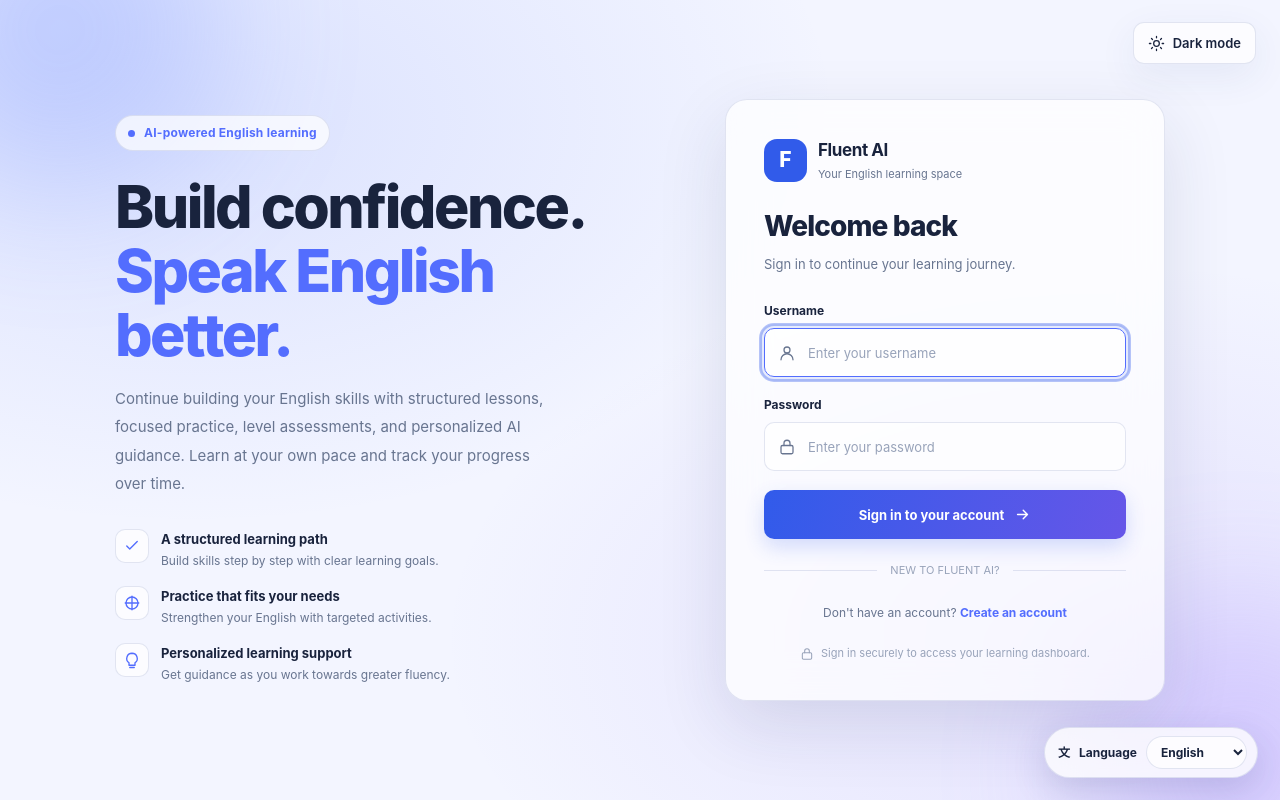
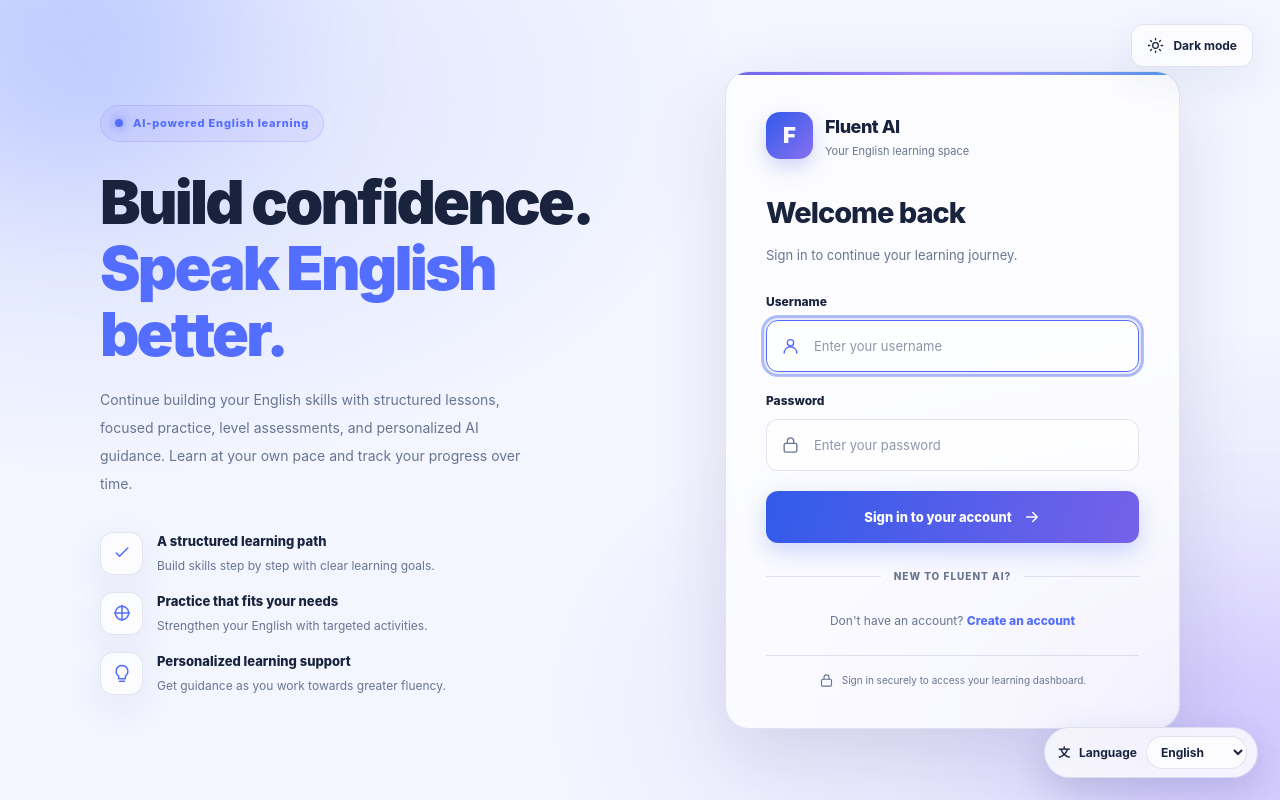
Before and after one commit to adnan-15/FLUENT_Ai, a Django app: page /login/ in a window 1280 px wide. Run offline with Django 5.2, Linux system fonts and the light colour scheme.

Commit message:
Update login.html

```diff
--- a/fluent_ai/learning/templates/login.html
+++ b/fluent_ai/learning/templates/login.html
@@ -5,8 +5,14 @@
 
 {% block extra_css %}
 <style>
-    /* Login page only — does not change other pages */
+/* =========================================================
+   FLUENT AI — PREMIUM LOGIN EXPERIENCE
+========================================================= */
+
 .login-page {
+    --login-accent: #6d63e9;
+    --login-accent-two: #9278f4;
+
     position: relative;
     isolation: isolate;
     display: flex;
@@ -14,11 +20,11 @@
     justify-content: center;
     min-height: 100vh;
     min-height: 100dvh;
-        padding: 32px 18px;
+    padding: 38px 24px;
     overflow: hidden;
     background:
-            radial-gradient(ellipse at 15% 15%, rgba(91, 124, 250, .16), transparent 42%),
-            radial-gradient(ellipse at 85% 80%, rgba(124, 92, 246, .13), transparent 42%),
+        radial-gradient(ellipse at 8% 12%, rgba(91,124,250,.17), transparent 38%),
+        radial-gradient(ellipse at 92% 88%, rgba(124,92,246,.16), transparent 38%),
         var(--bg);
 }
 
@@ -31,50 +37,53 @@
 .login-glow {
     position: absolute;
     z-index: -1;
-        width: 320px;
-        height: 320px;
+    width: 350px;
+    height: 350px;
     border-radius: 50%;
-        filter: blur(75px);
-        opacity: .28;
+    filter: blur(85px);
+    opacity: .25;
     pointer-events: none;
 }
 
 .login-glow-one {
-        top: -130px;
-        left: -100px;
+    top: -170px;
+    left: -110px;
     background: #6685ff;
 }
 
 .login-glow-two {
-        right: -120px;
-        bottom: -130px;
+    right: -150px;
+    bottom: -160px;
     background: #9a78ff;
 }
 
+/* THEME BUTTON */
+
 .login-theme-button {
     position: absolute;
-        top: 22px;
-        right: 24px;
+    top: 24px;
+    right: 27px;
+    z-index: 5;
     display: inline-flex;
     align-items: center;
     justify-content: center;
-        gap: 8px;
-        min-height: 42px;
-        padding: 0 14px;
+    gap: 9px;
+    min-height: 43px;
+    padding: 0 15px;
     border: 1px solid var(--border);
-        border-radius: 11px;
+    border-radius: 12px;
     color: var(--text);
     background: var(--surface);
     box-shadow: var(--shadow);
-        font-size: 13px;
-        font-weight: 600;
+    font-size: 12px;
+    font-weight: 750;
     cursor: pointer;
-        transition: background .2s ease, transform .2s ease;
+    transition: .2s ease;
 }
 
 .login-theme-button:hover {
-        background: var(--surface-secondary);
-        transform: translateY(-1px);
+    border-color: var(--primary);
+    transform: translateY(-2px);
 }
 
 .login-theme-button svg {
@@ -87,48 +96,51 @@
     stroke-linejoin: round;
 }
 
+/* MAIN LAYOUT */
+
 .login-layout {
     display: grid;
-        grid-template-columns: minmax(0, 1fr) minmax(340px, 440px);
+    grid-template-columns: minmax(0, 1fr) minmax(350px, 455px);
     align-items: center;
-        gap: clamp(36px, 7vw, 100px);
-        width: min(1050px, 100%);
+    gap: clamp(40px, 7vw, 105px);
+    width: min(1080px, 100%);
     margin: auto;
 }
 
 .login-intro {
-        max-width: 490px;
+    max-width: 510px;
     padding: 20px 0;
 }
 
 .login-eyebrow {
     display: inline-flex;
     align-items: center;
-        gap: 9px;
-        padding: 8px 12px;
-        border: 1px solid var(--border);
+    gap: 10px;
+    padding: 9px 14px;
+    border: 1px solid rgba(139,124,255,.25);
     border-radius: 999px;
     color: var(--primary);
-        background: var(--surface);
-        font-size: 12px;
-        font-weight: 700;
-        letter-spacing: .25px;
+    background: rgba(139,124,255,.09);
+    font-size: 11px;
+    font-weight: 800;
+    letter-spacing: .8px;
 }
 
 .login-eyebrow-dot {
-        width: 7px;
-        height: 7px;
+    width: 8px;
+    height: 8px;
     border-radius: 50%;
     background: var(--primary);
+    box-shadow: 0 0 11px var(--primary);
 }
 
 .login-intro h1 {
-        margin: 24px 0 18px;
+    margin: 27px 0 18px;
     color: var(--text);
-        font-size: clamp(36px, 5vw, 59px);
-        font-weight: 780;
-        letter-spacing: -2.5px;
-        line-height: 1.08;
+    font-size: clamp(39px, 5.1vw, 61px);
+    font-weight: 900;
+    letter-spacing: -2.8px;
+    line-height: 1.09;
     overflow-wrap: anywhere;
 }
 
@@ -137,43 +149,43 @@
 }
 
 .login-intro-copy {
-        max-width: 440px;
+    max-width: 445px;
+    margin: 0;
     color: var(--muted);
-        font-size: 15px;
-        line-height: 1.9;
+    font-size: 14px;
+    line-height: 2;
 }
+
+/* BENEFITS */
 
 .login-benefits {
     display: grid;
-        gap: 15px;
-        margin-top: 30px;
+    gap: 17px;
+    margin-top: 34px;
 }
 
 .login-benefit {
     display: flex;
-        align-items: flex-start;
-        gap: 12px;
-        color: var(--text);
-        font-size: 13px;
-        line-height: 1.6;
+    align-items: center;
+    gap: 14px;
 }
 
 .login-benefit-icon {
-        display: flex;
-        flex: 0 0 34px;
-        align-items: center;
-        justify-content: center;
-        width: 34px;
-        height: 34px;
+    display: grid;
+    width: 43px;
+    height: 43px;
+    flex: 0 0 43px;
+    place-items: center;
     border: 1px solid var(--border);
-        border-radius: 10px;
+    border-radius: 13px;
     color: var(--primary);
     background: var(--surface);
+    box-shadow: var(--shadow);
 }
 
 .login-benefit-icon svg {
-        width: 18px;
-        height: 18px;
+    width: 20px;
+    height: 20px;
     fill: none;
     stroke: currentColor;
     stroke-width: 1.8;
@@ -183,119 +195,149 @@
 
 .login-benefit strong {
     display: block;
-        margin-bottom: 2px;
+    margin-bottom: 4px;
+    color: var(--text);
     font-size: 13px;
-        font-weight: 700;
+    font-weight: 800;
 }
 
 .login-benefit span {
     display: block;
     color: var(--muted);
     font-size: 12px;
+    line-height: 1.6;
 }
 
+/* LOGIN CARD */
+
 .login-card {
+    position: relative;
     width: 100%;
     min-width: 0;
-        padding: clamp(25px, 4vw, 38px);
+    overflow: hidden;
+    padding: clamp(27px, 4vw, 40px);
     border: 1px solid var(--border);
-        border-radius: 22px;
+    border-radius: 24px;
     background: var(--surface);
-        box-shadow: 0 24px 70px rgba(30, 45, 90, .12);
+    box-shadow: 0 25px 75px rgba(35,45,90,.13);
+    backdrop-filter: blur(20px);
+    -webkit-backdrop-filter: blur(20px);
+}
+
+.login-card::before {
+    content: "";
+    position: absolute;
+    top: 0;
+    left: 0;
+    width: 100%;
+    height: 3px;
+    background: linear-gradient(
+        90deg,
+        #6d63e9,
+        #a58bff,
+        #5599e8
+    );
 }
 
 html[data-theme="dark"] .login-card {
-        background: rgba(26, 34, 48, .94);
-        box-shadow: 0 24px 70px rgba(0, 0, 0, .25);
+    background: rgba(24,32,55,.92);
+    box-shadow: 0 25px 75px rgba(0,0,0,.28);
 }
 
-    .login-card-header {
-        margin-bottom: 27px;
-        text-align: left;
-    }
+/* BRAND */
 
 .login-logo {
     display: flex;
     align-items: center;
-        gap: 11px;
-        margin-bottom: 27px;
+    gap: 12px;
+    margin-bottom: 32px;
 }
 
 .login-logo-mark {
-        display: flex;
-        flex: 0 0 43px;
-        align-items: center;
-        justify-content: center;
-        width: 43px;
-        height: 43px;
-        border-radius: 13px;
+    display: grid;
+    width: 47px;
+    height: 47px;
+    flex: 0 0 47px;
+    place-items: center;
+    border-radius: 14px;
     color: #fff;
-        background: #315bea;
-        font-size: 21px;
-        font-weight: 800;
+    background: linear-gradient(135deg,#315bea,#8870f0);
+    box-shadow: 0 8px 20px rgba(75,88,220,.25);
+    font-size: 22px;
+    font-weight: 900;
 }
 
 html[data-theme="dark"] .login-logo-mark {
     color: #111827;
-        background: #91aaff;
+    background: linear-gradient(135deg,#91aaff,#b1a5ff);
 }
 
 .login-logo-name {
     color: var(--text);
-        font-size: 17px;
-        font-weight: 750;
-        letter-spacing: -.4px;
+    font-size: 18px;
+    font-weight: 850;
+    letter-spacing: -.5px;
 }
 
 .login-logo-subtitle {
-        margin-top: 2px;
+    margin-top: 3px;
     color: var(--muted);
     font-size: 11px;
 }
 
+/* CARD HEADING */
+
+.login-card-header {
+    margin-bottom: 26px;
+}
+
 .login-card-header h2 {
+    margin: 0;
     color: var(--text);
-        font-size: 28px;
-        font-weight: 760;
-        letter-spacing: -.9px;
-        line-height: 1.25;
+    font-size: 29px;
+    font-weight: 850;
+    letter-spacing: -1px;
 }
 
 .login-card-header p {
-        margin-top: 9px;
+    margin: 9px 0 0;
     color: var(--muted);
     font-size: 13px;
-        line-height: 1.7;
+    line-height: 1.8;
 }
 
+/* MESSAGES */
+
 .login-message {
-        padding: 12px 13px;
-        margin-bottom: 17px;
+    padding: 13px 14px;
+    margin-bottom: 18px;
     border: 1px solid var(--border);
-        border-radius: 9px;
+    border-radius: 11px;
     color: var(--text);
     background: var(--surface-secondary);
     font-size: 12px;
-        line-height: 1.6;
+    line-height: 1.7;
     overflow-wrap: anywhere;
 }
 
 .login-message-error {
     color: var(--danger);
-    background: color-mix(in srgb, var(--danger) 8%, var(--surface));
-    border-color: color-mix(in srgb, var(--danger) 30%, var(--border));
+    background: color-mix(in srgb,var(--danger) 8%,var(--surface));
+    border-color: color-mix(in srgb,var(--danger) 30%,var(--border));
 }
 
+/* FORM */
+
 .login-form-group {
-        margin-bottom: 19px;
+    margin-bottom: 20px;
 }
 
 .login-form-group label {
     display: block;
-        margin-bottom: 8px;
+    margin-bottom: 9px;
     color: var(--text);
     font-size: 12px;
-        font-weight: 700;
+    font-weight: 800;
 }
 
 .login-input-wrap {
@@ -305,12 +347,13 @@
 .login-input-icon {
     position: absolute;
     top: 50%;
-        left: 14px;
-        width: 18px;
-        height: 18px;
+    left: 15px;
+    width: 19px;
+    height: 19px;
     color: var(--muted);
     pointer-events: none;
     transform: translateY(-50%);
+    transition: color .2s ease;
 }
 
 .login-input-icon svg {
@@ -328,52 +371,59 @@
     display: block;
     width: 100%;
     min-width: 0;
-        min-height: 49px;
-        padding: 12px 14px 12px 43px;
+    min-height: 52px;
+    padding: 13px 15px 13px 47px;
     border: 1px solid var(--border);
-        border-radius: 10px;
+    border-radius: 12px;
     outline: none;
     color: var(--text);
     background: var(--surface-secondary);
+    font-family: inherit;
     font-size: 13px;
-        transition: border-color .18s ease, box-shadow .18s ease,
-                    background .18s ease;
+    transition: border-color .2s ease, box-shadow .2s ease, background .2s ease;
 }
 
 .login-input::placeholder {
-        color: var(--subtle);
-        opacity: 1;
+    color: var(--muted);
+    opacity: .75;
 }
 
 .login-input:focus {
     border-color: var(--primary);
     background: var(--surface);
-        box-shadow: 0 0 0 4px rgba(49, 91, 234, .11);
+    box-shadow: 0 0 0 4px rgba(109,99,233,.12);
 }
+
+.login-input-wrap:focus-within .login-input-icon {
+    color: var(--primary);
+}
+
+/* SUBMIT BUTTON */
 
 .login-submit {
     display: flex;
     align-items: center;
     justify-content: center;
-        gap: 10px;
+    gap: 11px;
     width: 100%;
-        min-height: 49px;
-        margin-top: 7px;
-        padding: 12px 18px;
+    min-height: 52px;
+    margin-top: 8px;
+    padding: 13px 18px;
     border: 0;
-        border-radius: 10px;
+    border-radius: 12px;
     color: #fff;
-        background: linear-gradient(110deg, #315bea, #6656e8);
-        box-shadow: 0 8px 20px rgba(49, 91, 234, .2);
+    background: linear-gradient(110deg,#315bea,#7661e9);
+    box-shadow: 0 9px 23px rgba(49,91,234,.23);
+    font-family: inherit;
     font-size: 13px;
-        font-weight: 750;
+    font-weight: 850;
     cursor: pointer;
-        transition: transform .18s ease, box-shadow .18s ease;
+    transition: transform .2s ease, box-shadow .2s ease;
 }
 
 .login-submit:hover {
-        transform: translateY(-1px);
-        box-shadow: 0 11px 25px rgba(49, 91, 234, .26);
+    transform: translateY(-2px);
+    box-shadow: 0 13px 28px rgba(49,91,234,.3);
 }
 
 .login-submit:active {
@@ -381,8 +431,8 @@
 }
 
 .login-submit svg {
-        width: 17px;
-        height: 17px;
+    width: 18px;
+    height: 18px;
     fill: none;
     stroke: currentColor;
     stroke-width: 2;
@@ -392,16 +442,20 @@
 
 html[data-theme="dark"] .login-submit {
     color: #111827;
-        background: linear-gradient(110deg, #91aaff, #b1a5ff);
+    background: linear-gradient(110deg,#91aaff,#b1a5ff);
 }
+
+/* FOOTER */
 
 .login-divider {
     display: flex;
     align-items: center;
     gap: 13px;
-        margin: 23px 0;
-        color: var(--subtle);
-        font-size: 11px;
+    margin: 26px 0;
+    color: var(--muted);
+    font-size: 10px;
+    font-weight: 800;
+    letter-spacing: 1px;
 }
 
 .login-divider::before,
@@ -421,7 +475,7 @@
 
 .login-footer a {
     color: var(--primary);
-        font-weight: 750;
+    font-weight: 850;
     text-decoration: none;
 }
 
@@ -434,17 +488,19 @@
     display: flex;
     align-items: center;
     justify-content: center;
-        gap: 7px;
-        margin-top: 22px;
-        color: var(--subtle);
-        font-size: 11px;
+    gap: 8px;
+    margin-top: 23px;
+    padding-top: 17px;
+    border-top: 1px solid var(--border);
+    color: var(--muted);
+    font-size: 10px;
     text-align: center;
 }
 
 .login-security-note svg {
-        flex: 0 0 14px;
-        width: 14px;
-        height: 14px;
+    width: 15px;
+    height: 15px;
+    flex: 0 0 15px;
     fill: none;
     stroke: currentColor;
     stroke-width: 1.8;
@@ -759,21 +876,14 @@
         try {
             localStorage.setItem("fluent-ai-theme", nextTheme);
         } catch (error) {
-            /* The theme still changes for the current page. */
-        }
-
-        const metaTheme = document.querySelector('meta[name="theme-color"]');
-        if (metaTheme) {
-            metaTheme.setAttribute(
-                "content",
-                nextTheme === "dark" ? "#111722" : "#f5f7fb"
-            );
+            /* Current-page theme still works without storage. */
         }
 
         renderThemeButton();
     });
 
     renderThemeButton();
+
 })();
 </script>
 {% endblock %}
```
Also changed, not shown: other parts of fluent_ai/learning/templates/login.html (+88 -27 lines). Lines whose indentation alone changed are shown as unchanged.
